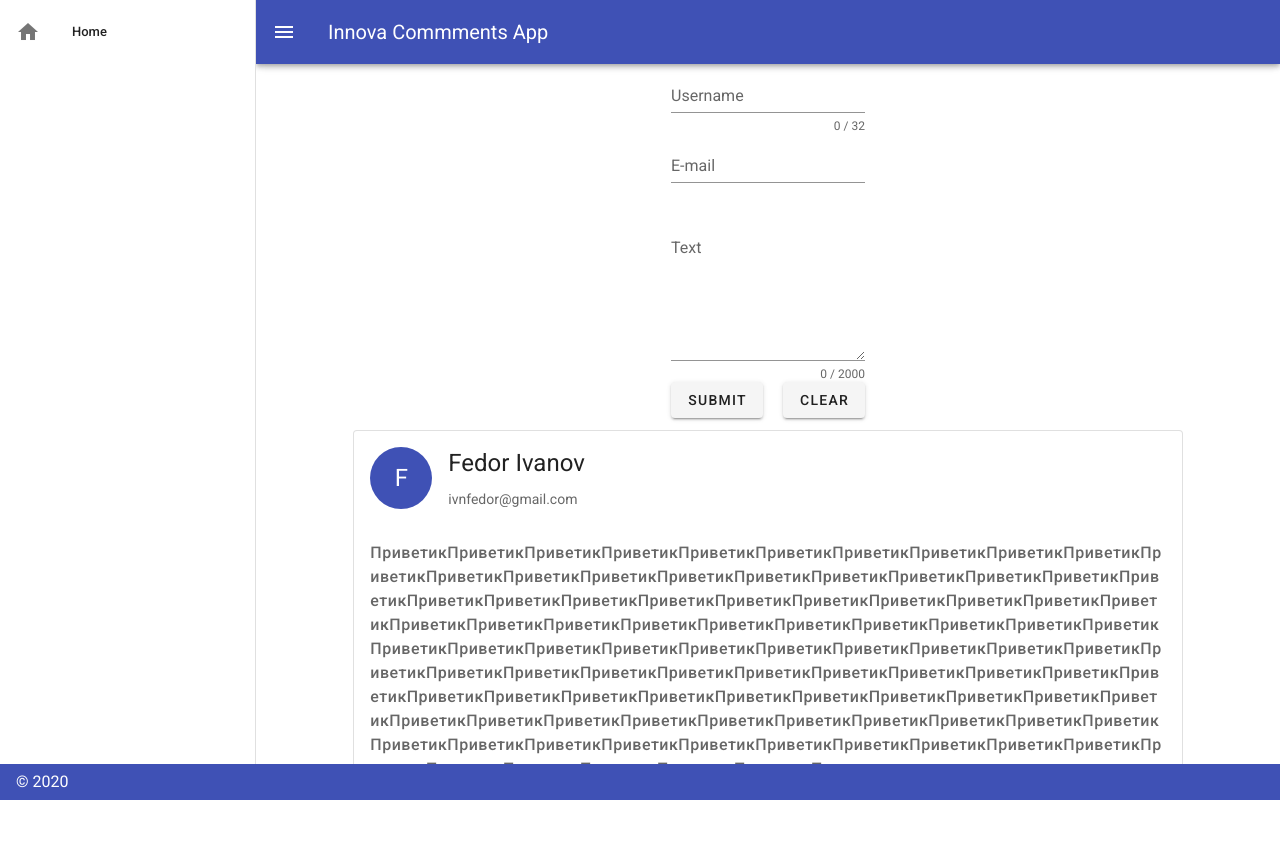
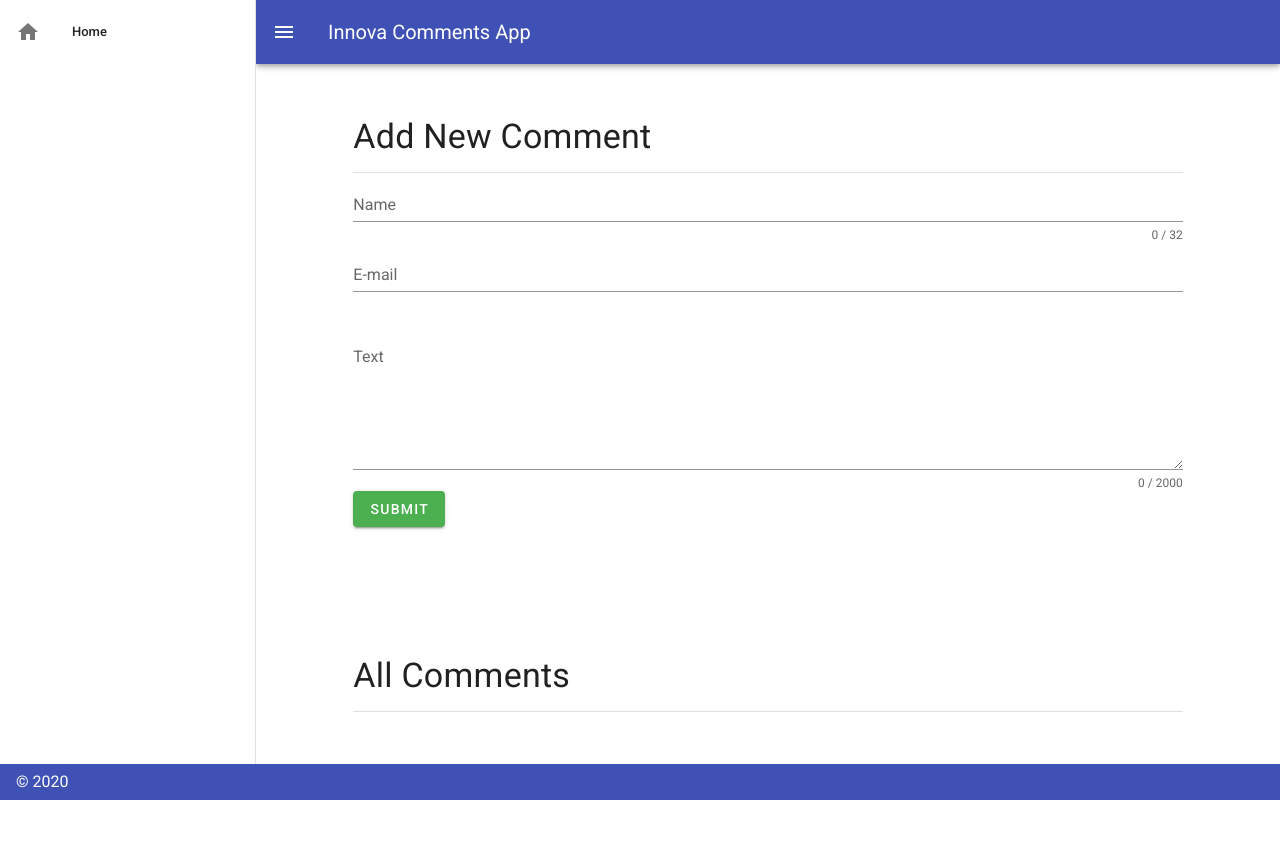
Before and after one commit to fedor-ivn/innova_comments_app, a Django app: page / in a window 1280 px wide. After the commit the page ends 800 px from the top, so only its background shows below. Run offline with Django 3.2, Linux system fonts and the light colour scheme; data that the repository does not hold is empty; some libraries are stand-ins or nearby versions.

Commit message:
Added comment sending and tree displaying

```diff
--- a/main/serializers.py
+++ b/main/serializers.py
@@ -9,7 +9,7 @@ class CommentSerializer(serializers.ModelSerializer):
 
     def validate(self, data):
         parent = data.get('parent')
-        if parent.parent is not None:
+        if parent and parent.parent:
             raise serializers.ValidationError(
                 'Parent comment must not have parent'
             )
--- a/templates/index.html
+++ b/templates/index.html
@@ -1,19 +1,18 @@
 <!DOCTYPE html>
 <html>
+
 <head>
     <link href="https://fonts.googleapis.com/css?family=Roboto:100,300,400,500,700,900" rel="stylesheet">
     <link href="https://cdn.jsdelivr.net/npm/@mdi/font@5.x/css/materialdesignicons.min.css" rel="stylesheet">
     <link href="https://cdn.jsdelivr.net/npm/vuetify@2.x/dist/vuetify.min.css" rel="stylesheet">
     <meta name="viewport" content="width=device-width, initial-scale=1, maximum-scale=1, user-scalable=no, minimal-ui">
 </head>
+
 <body>
+    {% verbatim %}
     <div id="app">
         <v-app id="inspire">
-          <v-app id="inspire">
-            <v-navigation-drawer
-              v-model="drawer"
-              app
-            >
+            <v-navigation-drawer v-model="drawer" app>
                 <v-list dense>
                     <v-list-item link>
                         <v-list-item-action>
@@ -25,73 +24,55 @@
                 </v-list>
             </v-navigation-drawer>
 
-            <v-app-bar
-              app
-              color="indigo"
-              dark
-            >
+            <v-app-bar app color="indigo" dark>
                 <v-app-bar-nav-icon @click.stop="drawer = !drawer"></v-app-bar-nav-icon>
-              <v-toolbar-title>Innova Commments App</v-toolbar-title>
+                <v-toolbar-title>Innova Comments App</v-toolbar-title>
             </v-app-bar>
 
             <v-main>
-              <v-container
-                class="fill-height"
-              >
+                <v-container class="fill-height">
                     <v-row justify="center">
-                    <form>
-                        <v-text-field
-                          v-model="name"
-                          :error-messages="nameErrors"
-                          :counter="32"
-                          label="Username"
-                          required
-                          @input="$v.name.$touch()"
-                          @blur="$v.name.$touch()"
-                        ></v-text-field>
-                        <v-text-field
-                          v-model="email"
-                          :error-messages="emailErrors"
-                          label="E-mail"
-                          required
-                          @input="$v.email.$touch()"
-                          @blur="$v.email.$touch()"
-                        ></v-text-field>
-                        <v-textarea
-                          v-model="title"
-                          label="Text"
-                          counter
-                          maxlength="2000"
-                          full-width
-                          single-line
-                        ></v-textarea>
+                        <v-col lg="10">
+                        <div class="text-h4  mb-4 text-left">Add New Comment</div>
+                        <v-divider></v-divider>
+                                <v-form ref="form" v-model="valid" :lazy-validation="lazy">
+                                    <v-text-field v-model="name" :counter="32" :rules="nameRules" label="Name" required>
+                                    </v-text-field>
 
-                        <v-btn class="mr-4" @click="submit">submit</v-btn>
-                        <v-btn @click="clear">clear</v-btn>
-                    </form>
+                                    <v-text-field v-model="email" :rules="emailRules" label="E-mail" required>
+                                    </v-text-field>
+
+                                    <v-textarea v-model="text" label="Text" counter maxlength="2000" full-width single-line
+                                        :rules="textRules"></v-textarea>
+
+                                    <v-btn @click="submitComment" color="success" dark>submit</v-btn>
+                                </v-form>
+                        </v-col>
                     </v-row>
                     <v-row justify="center">
-                    <v-col
-                      justify="center"
-                      lg="10"
+                        <v-col justify="center" lg="10">
+                            <div class="text-h4 mt-6 mb-4 text-left">All Comments</div>
+                            <v-divider></v-divider>
+                            <v-card
+                              :class="'mx-auto elevation-0' + (comment.parent ? ' pl-16' : '')"
+                              v-for="comment in comments.results"
                             >
-                        <v-card class="mx-auto" outlined>
                                 <v-list-item three-line>
-                                <v-list-item-avatar
-                                size="62"
-                                color="indigo"
-                                >
+                                    <v-list-item-avatar size="62" color="indigo">
                                         <span class="white--text headline">F</span>
                                     </v-list-item-avatar>
 
                                     <v-list-item-content>
-                                    <v-list-item-title class="headline">Fedor Ivanov</v-list-item-title>
-                                    <v-list-item-subtitle>ivnfedor@gmail.com</v-list-item-subtitle>
+                                        <v-list-item-title class="headline">{{ comment.author_name }}</v-list-item-title>
+                                        <v-list-item-subtitle>{{ comment.author_email }}</v-list-item-subtitle>
                                     </v-list-item-content>
+                                    <v-list-item-action>
+                                        <v-icon>mdi-reply</v-icon>
+                                    </v-list-item-action>
                                 </v-list-item>
                                 <v-card-text>
                                     <div class="text-body-1 font-weight-medium">
-                                    ПриветикПриветикПриветикПриветикПриветикПриветикПриветикПриветикПриветикПриветикПриветикПриветикПриветикПриветикПриветикПриветикПриветикПриветикПриветикПриветикПриветикПриветикПриветикПриветикПриветикПриветикПриветикПриветикПриветикПриветикПриветикПриветикПриветикПриветикПриветикПриветикПриветикПриветикПриветикПриветикПриветикПриветикПриветикПриветикПриветикПриветикПриветикПриветикПриветикПриветикПриветикПриветикПриветикПриветикПриветикПриветикПриветикПриветикПриветикПриветикПриветикПриветикПриветикПриветикПриветикПриветикПриветикПриветикПриветикПриветикПриветикПриветикПриветикПриветикПриветикПриветикПриветикПриветикПриветикПриветикПриветикПриветикПриветикПриветикПриветикПриветикПриветикПриветикПриветикПриветикПриветикПриветикПриветикПриветикПриветикПриветикПриветикПриветикПриветик
+                                        {{ comment.text }}
                                     </div>
                                 </v-card-text>
                             </v-card>
@@ -100,18 +81,16 @@
 
                 </v-container>
             </v-main>
-            <v-footer
-              color="indigo"
-              app
-            >
+            <v-footer color="indigo" app>
                 <span class="white--text">&copy; 2020</span>
             </v-footer>
         </v-app>
-        </v-app>
     </div>
-
+    {% endverbatim %}
+</body>
 <script src="https://cdn.jsdelivr.net/npm/vue@2.x/dist/vue.js"></script>
 <script src="https://cdn.jsdelivr.net/npm/vuetify@2.x/dist/vuetify.js"></script>
+<script src="https://cdn.jsdelivr.net/npm/axios/dist/axios.min.js"></script>
 <script>
     new Vue({
         el: '#app',
@@ -126,8 +105,44 @@
 
         data: () => ({
             drawer: null,
+            valid: true,
+            name: '',
+            nameRules: [
+                v => !!v || 'Name is required',
+                v => (v && v.length <= 10) || 'Name must be less than 10 characters',
+            ],
+            email: '',
+            emailRules: [
+                v => !!v || 'E-mail is required',
+                v => /.+@.+\..+/.test(v) || 'E-mail must be valid',
+            ],
+            text: '',
+            textRules: [
+                v => !!v || 'Text is required',
+            ],
+            lazy: false,
+            comments: []
         }),
+        methods: {
+            validate() {
+                this.$refs.form.validate();
+            },
+            submitComment() {
+                axios
+                    .post('/api/comments/', {
+                        author_name: this.name,
+                        author_email: this.email,
+                        text: this.text,
+                    })
+                    .then(response => (this.comments.push(response)))
+                    .catch(error => console.log(error));
+            }
+        },
+        mounted() {
+            axios
+                .get('/api/comments/')
+                .then(response => (this.comments = response.data));
+        }
     })
 </script>
-</body>
 </html>
```
Lines whose indentation alone changed are shown as unchanged.
